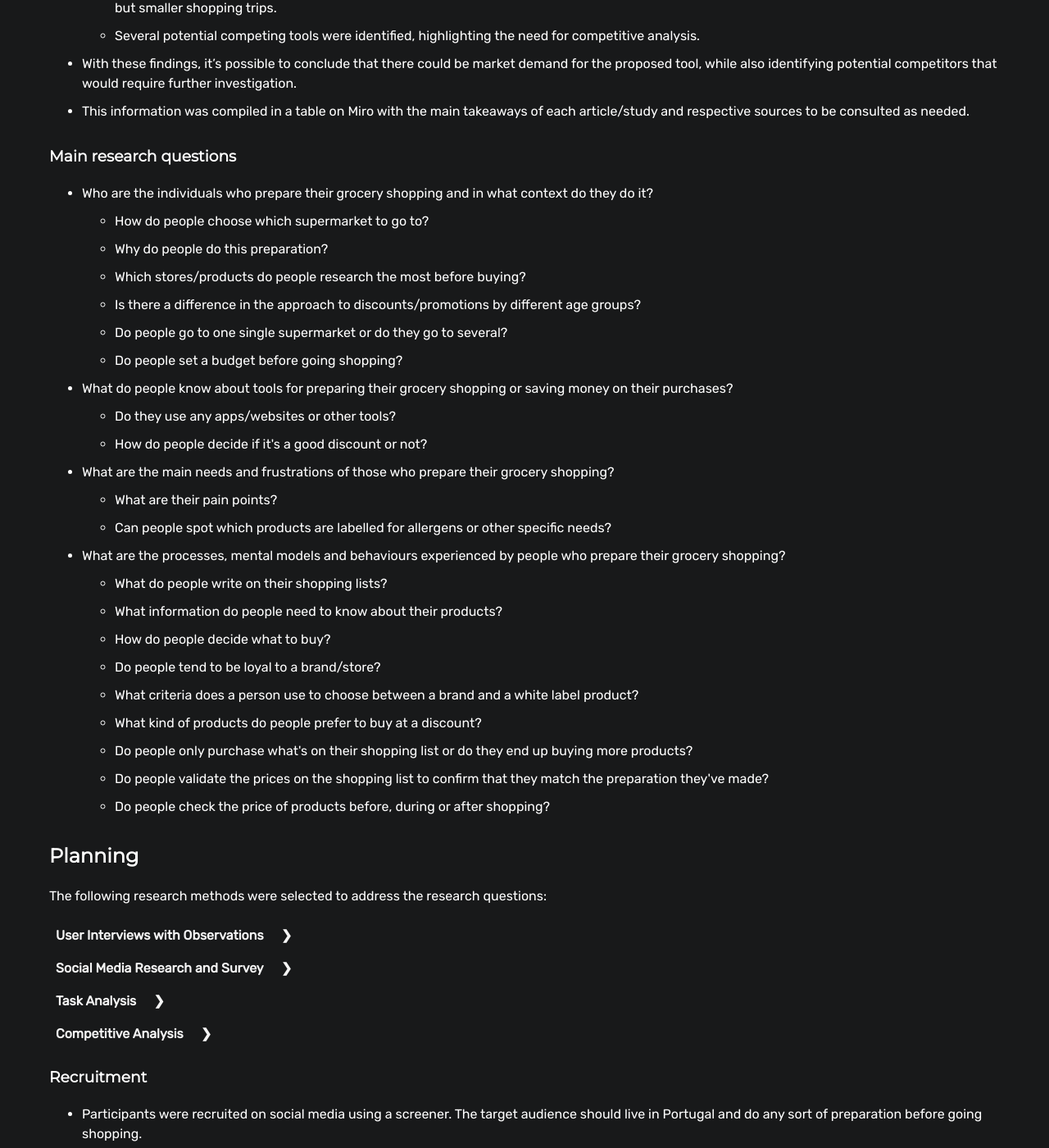
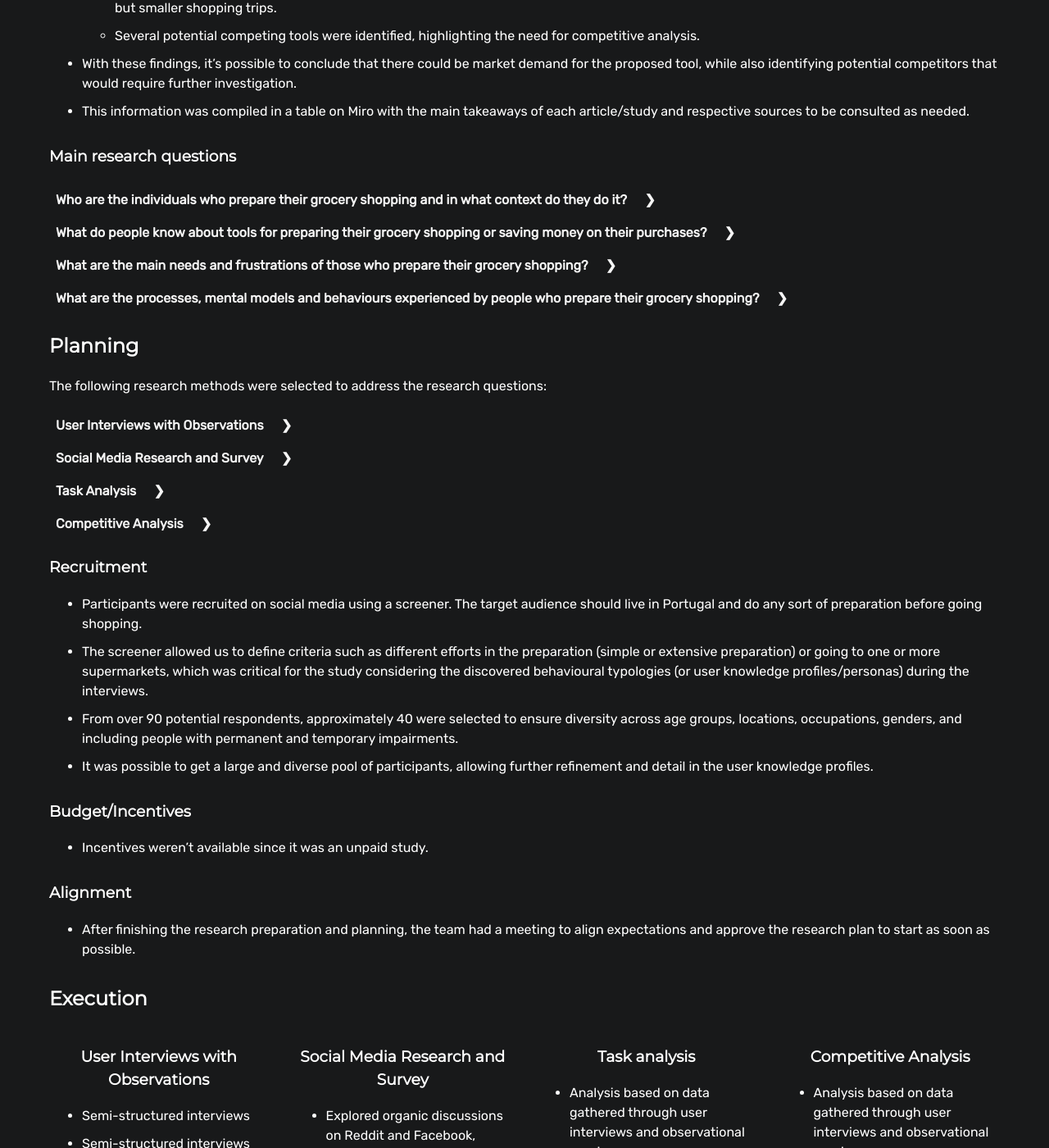
Before and after one commit to analuciacoimbra/analuciacoimbra.github.io, a Jekyll site: the page built from shoppingpreparation.html, in a window 1280 px wide and 1400 px high, scrolled down 2627 px. Shown: the whole window at 82% size. Built offline with Jekyll 4.4.1, drawn with Linux system fonts in a browser that asks for light colours.

Commit message:
Update shoppingpreparation.html

```diff
--- a/shoppingpreparation.html
+++ b/shoppingpreparation.html
@@ -173,12 +173,15 @@ layout: default
     </li>
   </ul>
   <h3>Main research questions</h3>
-  <ul>
-    <li>
-      Who are the individuals who prepare their grocery shopping and in what
-      context do they do it?
-    </li>
-    <ul>
+  <div class="tabs">
+    <div class="tab">
+      <input type="checkbox" id="chck6" />
+      <label class="tab-label" for="chck6"
+        >Who are the individuals who prepare their grocery shopping and in what
+      context do they do it?</label
+      >
+      <div class="tab-content">
+<ul>
       <li>How do people choose which supermarket to go to?</li>
       <li>Why do people do this preparation?</li>
       <li>Which stores/products do people research the most before buying?</li>
@@ -189,30 +192,41 @@ layout: default
       <li>Do people go to one single supermarket or do they go to several?</li>
       <li>Do people set a budget before going shopping?</li>
     </ul>
-    <li>
-      What do people know about tools for preparing their grocery shopping or
-      saving money on their purchases?
-    </li>
-    <ul>
+      </div>
+    </div>
+    <div class="tab">
+      <input type="checkbox" id="chck7" />
+      <label class="tab-label" for="chck7"
+        >      What do people know about tools for preparing their grocery shopping or
+      saving money on their purchases?</label
+      >
+      <div class="tab-content">
+        <ul>
       <li>Do they use any apps/websites or other tools?</li>
       <li>How do people decide if it's a good discount or not?</li>
     </ul>
-    <li>
-      What are the main needs and frustrations of those who prepare their
-      grocery shopping?
-    </li>
-    <ul>
+      </div>
+    </div>
+    <div class="tab">
+      <input type="checkbox" id="chck8" />
+      <label class="tab-label" for="chck8">What are the main needs and frustrations of those who prepare their
+      grocery shopping?</label>
+      <div class="tab-content">
+        <ul>
       <li>What are their pain points?</li>
       <li>
         Can people spot which products are labelled for allergens or other
         specific needs?
       </li>
     </ul>
-    <li>
-      What are the processes, mental models and behaviours experienced by people
-      who prepare their grocery shopping?
-    </li>
-    <ul>
+      </div>
+    </div>
+    <div class="tab">
+      <input type="checkbox" id="chck9" />
+      <label class="tab-label" for="chck9">What are the processes, mental models and behaviours experienced by people
+      who prepare their grocery shopping?</label>
+      <div class="tab-content">
+<ul>
       <li>What do people write on their shopping lists?</li>
       <li>What information do people need to know about their products?</li>
       <li>How do people decide what to buy?</li>
@@ -234,13 +248,14 @@ layout: default
         Do people check the price of products before, during or after shopping?
       </li>
     </ul>
-  </ul>
+      </div>
+    </div>
+  </div>
   <h2>Planning</h2>
   <p>
     The following research methods were selected to address the research
     questions:
   </p>
-
   <div class="tabs">
     <div class="tab">
       <input type="checkbox" id="chck1" />
@@ -863,7 +878,6 @@ layout: default
       </ul>
     </li>
   </ul>
-
   <h2>Project outcomes</h2>
   <div class="insight-grid">
     <div class="insight-row">
```
